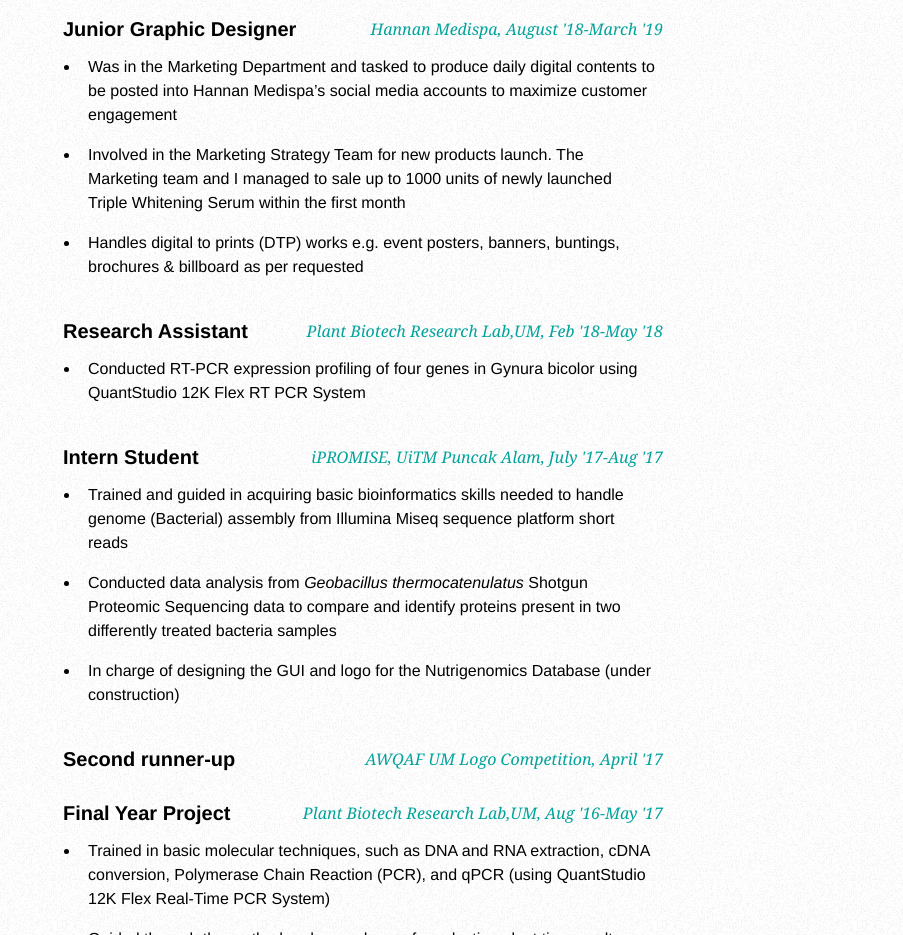
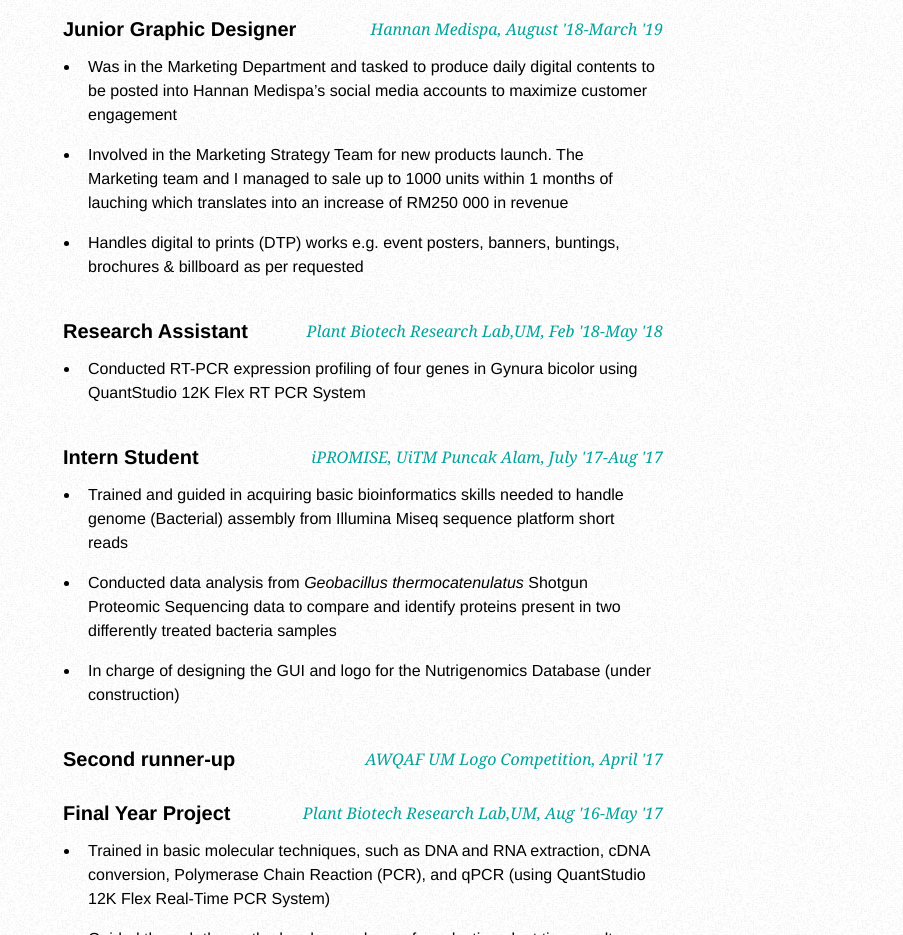
Before and after one commit to izzatmnd/izzatmnd.github.io, a plain HTML site: page index.html in a window 1280 px wide. Shown: the part 1080-2015 px from the top of the page, without its empty margins (377-1280 px from the left). Drawn offline with Linux system fonts and the light colour scheme.

Commit message:
Update index.html

```diff
--- a/index.html
+++ b/index.html
@@ -95,7 +95,7 @@
                 <h2>Junior Graphic Designer<span>Hannan Medispa, August '18-March '19</span></h2>
                 <ul>
                     <li>Was in the Marketing Department and tasked to produce daily digital contents to be posted into Hannan Medispa’s social media accounts to maximize customer engagement</li>
-                    <li>Involved in the Marketing Strategy Team for new products launch. The Marketing team and I managed to sale up to 1000 units of newly launched Triple Whitening Serum within the first month</li>
+                    <li>Involved in the <span>Marketing Strategy Team</span> for new products launch. The Marketing team and I managed to sale up to 1000 units within 1 months of lauching which translates into an <span>increase of RM250 000 in revenue</span></li>
                     <li>Handles digital to prints (DTP) works e.g. event posters, banners, buntings, brochures & billboard as per requested</li>
                 </ul>
 
```
